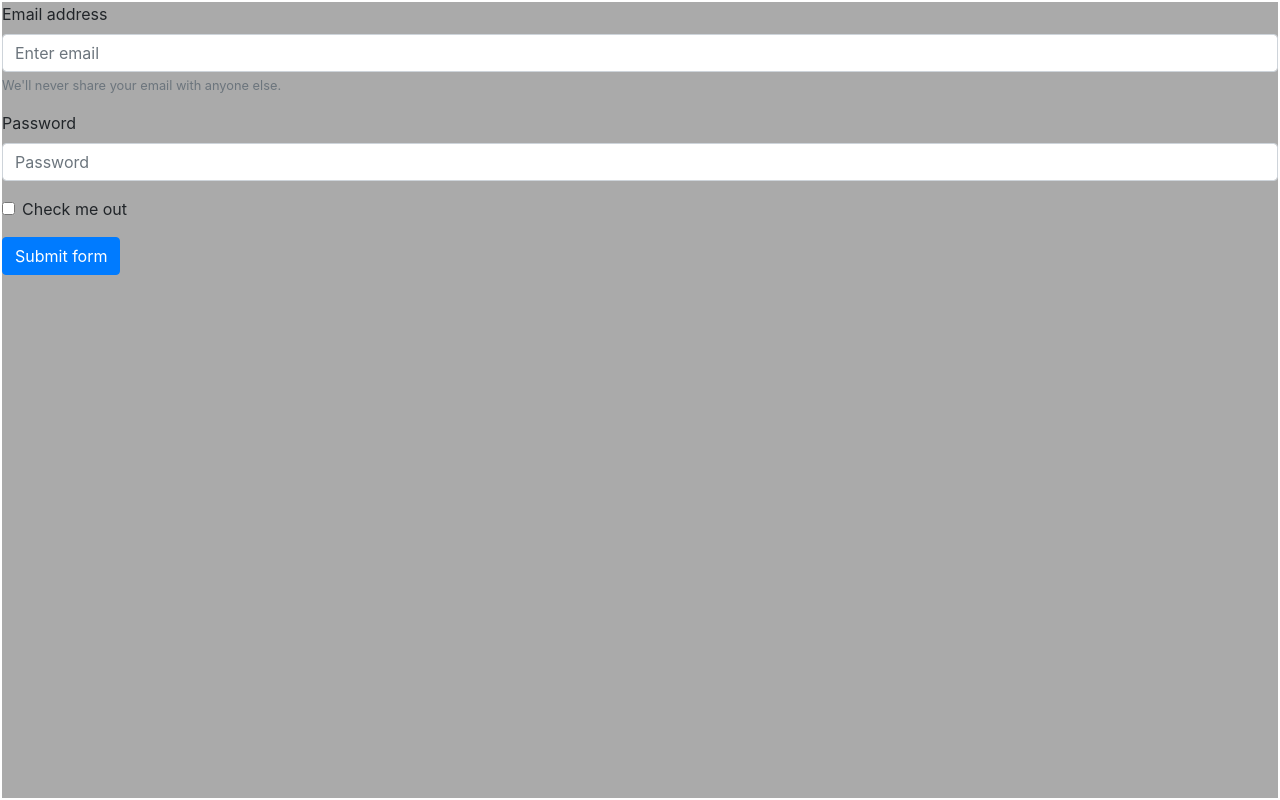
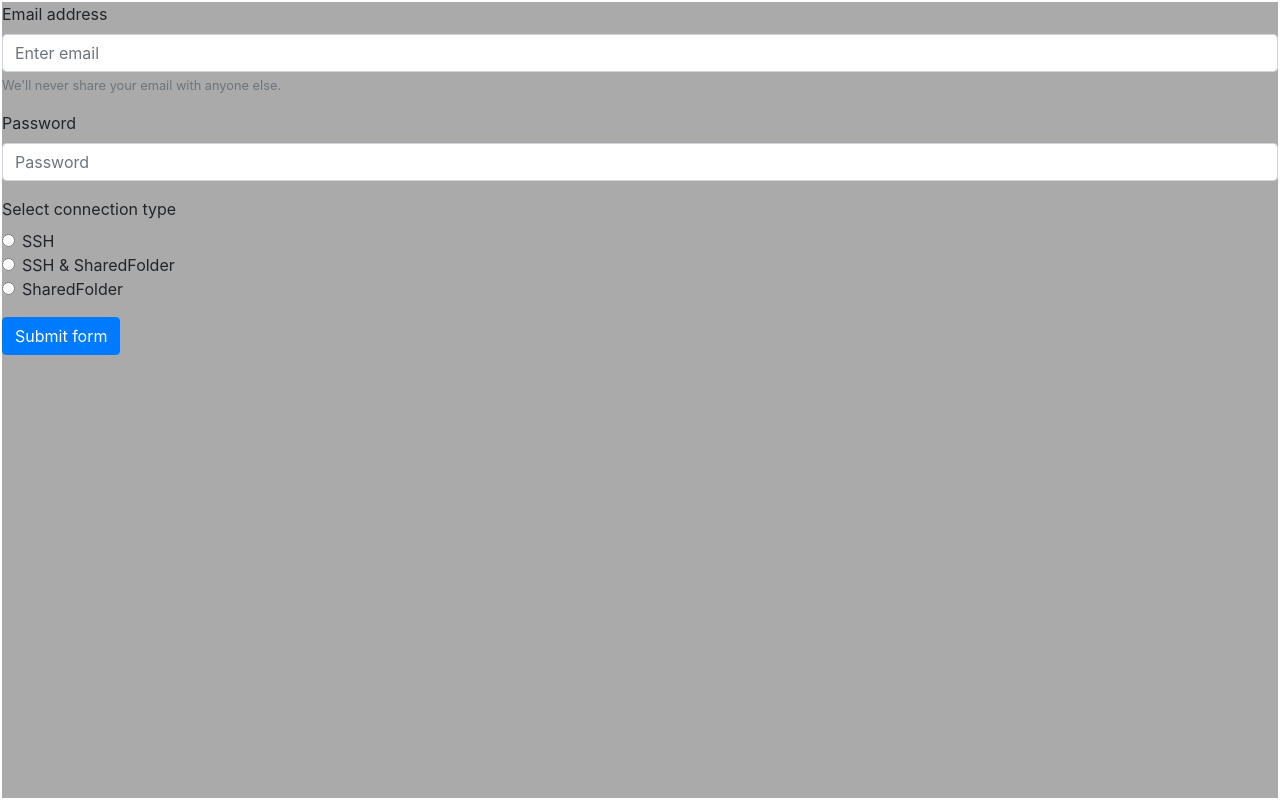
Before and after one commit to eastmoon/algorithm-exec-web, a Next.js app in the folder src/website/: page / in a window 1280 px wide. Built offline with nearby package versions, Linux system fonts and the light colour scheme.

Commit message:
Add difference connection method select in page

```diff
--- a/src/website/src/modules/questionnaire.jsx
+++ b/src/website/src/modules/questionnaire.jsx
@@ -23,10 +23,9 @@ function Questionnaire() {
         const data = {
             uid: "12345678",
             channel: form.formBasicEmail.value,
-            tag: form.formBasicPassword.value,
-            content: form.formBasicCheckbox.checked
+            tag: form.formBasicPassword.value
         }
-        Axios.put(`/api/alg/`, data).then(( response ) => {
+        Axios.put(`/api/alg/${form.formBasicRadiobox.value}`, data).then(( response ) => {
             console.log(response);
         });
     };
@@ -45,8 +44,11 @@ function Questionnaire() {
                 <Form.Label>Password</Form.Label>
                 <Form.Control type="password" placeholder="Password" />
             </Form.Group>
-            <Form.Group controlId="formBasicCheckbox">
-                <Form.Check type="checkbox" label="Check me out" />
+            <Form.Group controlId="formBasicRadiobox">
+                <Form.Label>Select connection type</Form.Label>
+                <Form.Check type="radio" name="conn-type" value="ssh" label="SSH" />
+                <Form.Check type="radio" name="conn-type" value="ssh-sf" label="SSH & SharedFolder" />
+                <Form.Check type="radio" name="conn-type" value="sf" label="SharedFolder" />
             </Form.Group>
             <Button type="submit">Submit form</Button>
         </Form>
```
Also changed, not shown: src/website/app/routes/alg.js (+10 -2 lines).
